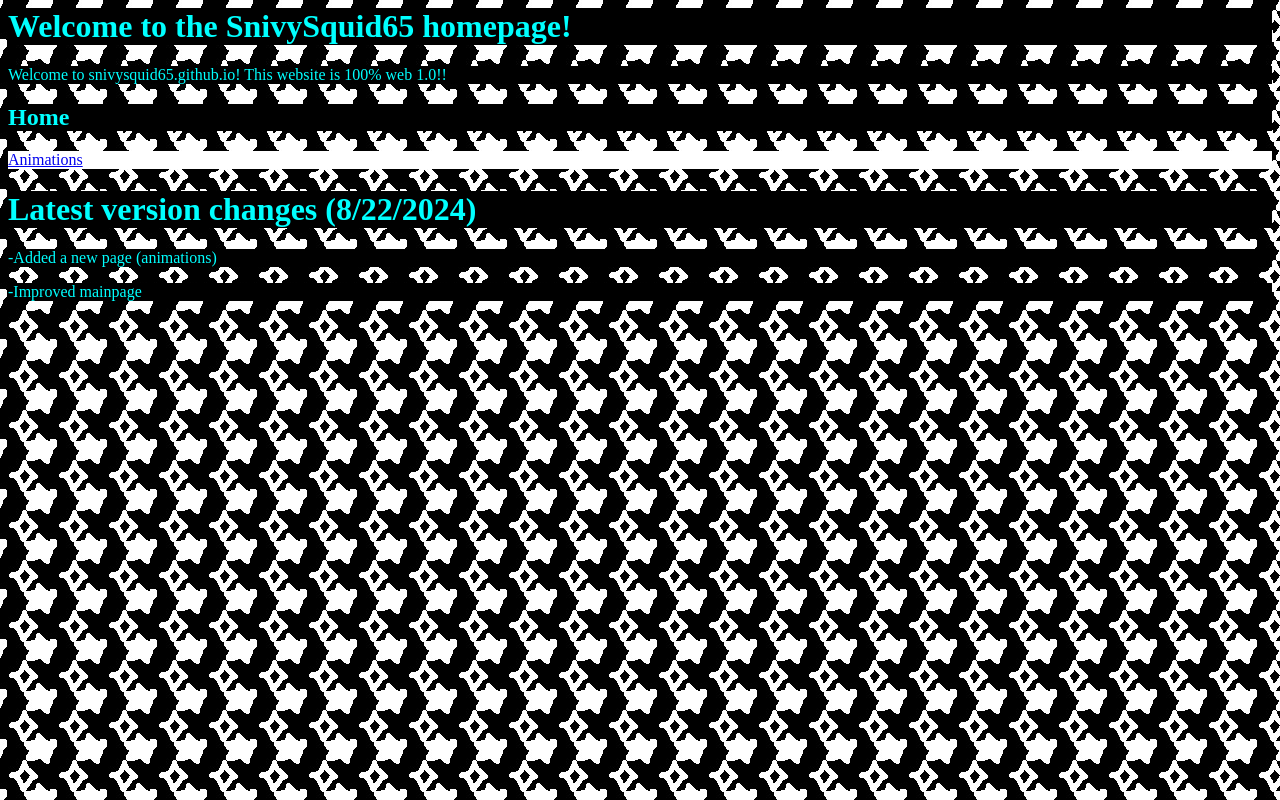
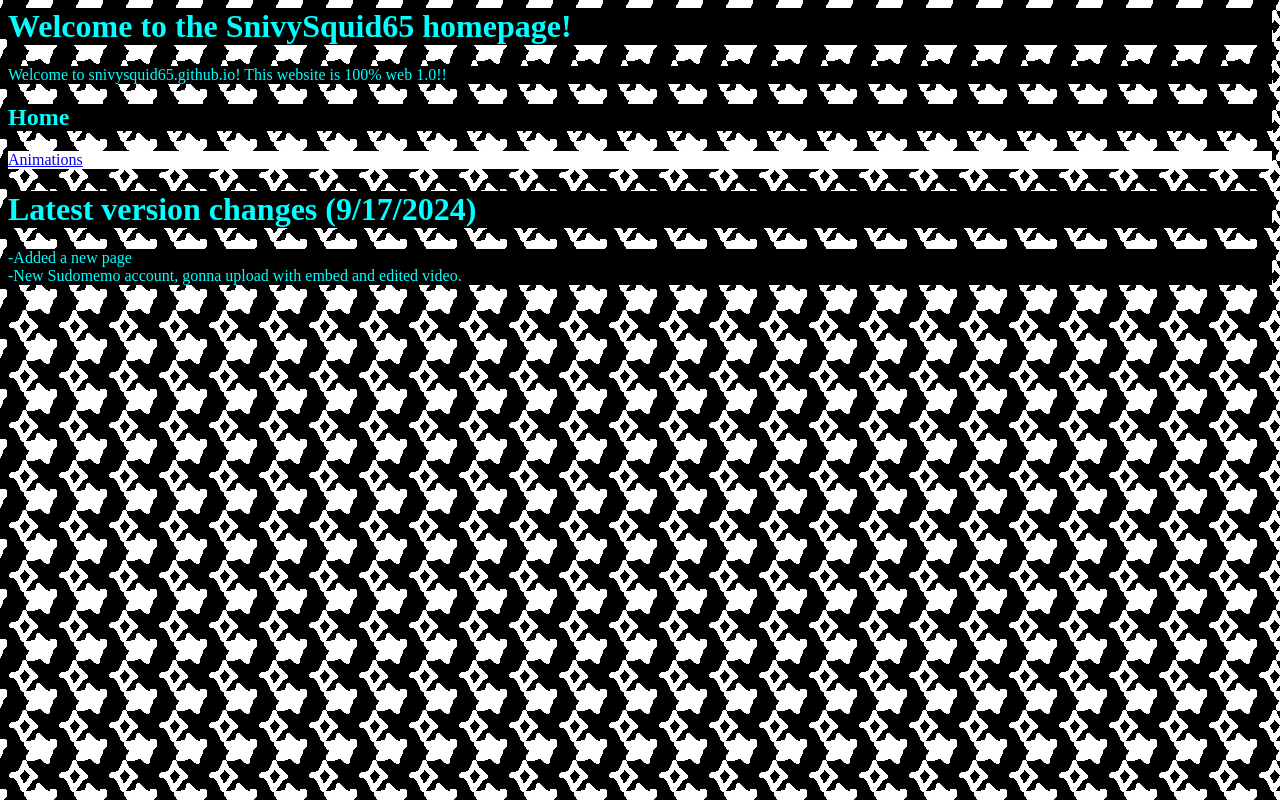
Before and after one commit to SnivySquid65/snivysquid65.github.io, a plain HTML site: page index.html in a window 1280 px wide. Drawn offline with Linux system fonts and the light colour scheme.

Commit message:
update log

```diff
--- a/index.html
+++ b/index.html
@@ -18,12 +18,10 @@
 		<a href="/animation/">Animations</a>
 	</p>
 	<h1 style="background-color:black;">
-		Latest version changes (8/22/2024)
+		Latest version changes (9/17/2024)
 	</h1>
 	<p style="background-color:black;">
-		-Added a new page (animations)
-	</p>
-	<p style="background-color:black;">
-		-Improved mainpage
+	-Added a new page<br>
+	-New Sudomemo account, gonna upload with embed and edited video.<br>
 	</p>
 </html>
```
